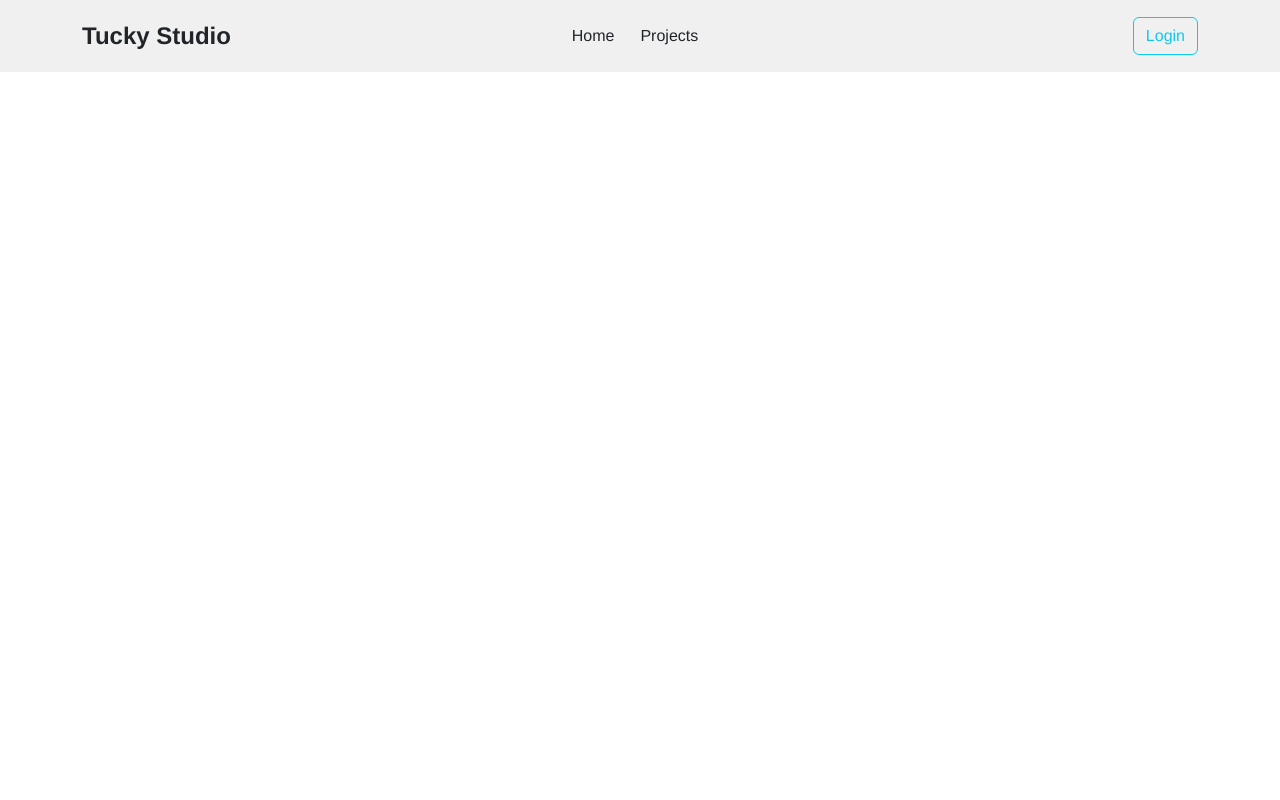
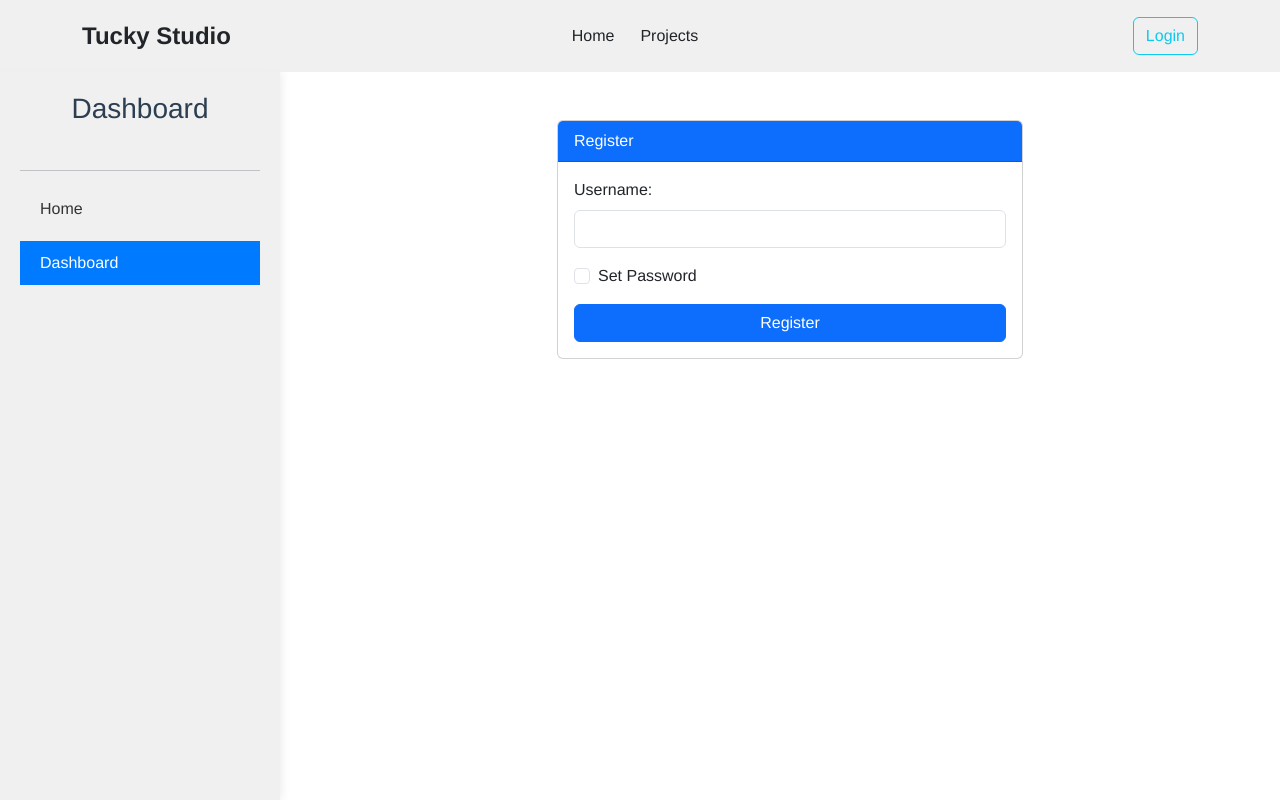
Before and after one commit to AIO-Develope/tuckystudiohomepage, a Vue app: page /account/dashboard in a window 1280 px wide. Built offline with nearby package versions, Linux system fonts and the light colour scheme.

Commit message:
add account admin

```diff
--- a/src/components/NavBar.vue
+++ b/src/components/NavBar.vue
@@ -1,7 +1,7 @@
 <template>
   <div class="nav-background">
     <div class="container">
-      <header class="d-flex flex-wrap align-items-center justify-content-center justify-content-md-between py-3 mb-4">
+      <header class="d-flex flex-wrap align-items-center justify-content-center justify-content-md-between py-3">
         <router-link to="/" class="d-flex align-items-center col-md-3 mb-2 mb-md-0 text-dark text-decoration-none fs-4">
           <strong id="HeadTitle">Tucky Studio</strong>
         </router-link>
@@ -81,7 +81,7 @@ export default {
       this.$router.push('/login');
     },
     goToAccount() {
-      this.$router.push('/account');
+      this.$router.push('/account/home');
     },
     getCookie(name) {
       const value = `; ${document.cookie}`;
--- a/src/components/user/AccountInformations.vue
+++ /dev/null
@@ -1,3 +0,0 @@
-<template>
-    account
-</template>
--- a/src/components/user/AccountLoginForm.vue
+++ b/src/components/user/AccountLoginForm.vue
@@ -53,7 +53,7 @@ export default {
   async mounted() {
     this.loggedIn = await verifyToken();
     if (this.loggedIn) {
-      this.$router.push('/account');
+      this.$router.push('/account/home');
     }
   },
   methods: {
--- /dev/null
+++ b/src/components/user/AccountSidebar.vue
@@ -0,0 +1,103 @@
+<template>
+  <div class="d-flex flex-row" id="app">
+    <!-- Sidebar -->
+    <div class="sidebar">
+      <div class="sidebar-header">
+        <h3>Dashboard</h3>
+      </div>
+      <hr>
+      <ul class="nav flex-column">
+        <li class="nav-item">
+          <button @click="goTo('/account/home')" :class="{ active: isCurrentPage('/account/home') }">
+            <i class="fas fa-home"></i> Home
+          </button>
+        </li>
+        <li class="nav-item">
+          <button @click="goTo('/account/dashboard')" :class="{ active: isCurrentPage('/account/dashboard') }">
+            <i class="fas fa-chart-bar"></i> Dashboard
+          </button>
+        </li>
+      </ul>
+    </div>
+
+    <div class="content">
+      <router-view></router-view>
+    </div>
+  </div>
+</template>
+
+<script>
+export default {
+  methods: {
+    isCurrentPage(route) {
+      return this.$route.path === route;
+    },
+    goTo(route) {
+      this.$router.push(route);
+    }
+  }
+};
+</script>
+
+<style scoped>
+#app {
+  height: calc(100vh - 72px);
+}
+
+.d-flex {
+  display: flex;
+}
+
+.flex-row {
+  flex-direction: row;
+}
+.sidebar {
+  width: 280px;
+  margin-right: 20px;
+  background-color: #f0f0f0;
+  padding: 20px;
+  box-shadow: 0 0 10px rgba(0, 0, 0, 0.1);
+  display: flex;
+  flex-direction: column;
+}
+
+.content {
+  flex-grow: 1;
+}
+
+
+.sidebar-header {
+  text-align: center;
+  margin-bottom: 20px;
+}
+
+.nav-item {
+  margin-bottom: 10px;
+}
+
+button {
+  display: flex;
+  align-items: center;
+  justify-content: flex-start;
+  padding: 10px;
+  width: 100%;
+  border: none;
+  background-color: transparent;
+  color: #333;
+  transition: background-color 0.3s ease;
+}
+
+button:hover {
+  background-color: #ddd;
+}
+
+button.active {
+  background-color: #007bff;
+  color: white;
+}
+
+button i {
+  margin-right: 10px;
+}
+
+</style>
--- /dev/null
+++ b/src/components/user/widgets/UserRegister.vue
@@ -0,0 +1,117 @@
+<template>
+    <div class="container mt-5">
+      <div v-if="!loggedIn" class="register-form">
+        <div class="row justify-content-center">
+          <div class="col-md-6">
+            <div class="card">
+              <div class="card-header bg-primary text-white">Register</div>
+              <div class="card-body">
+                <form @submit.prevent="register">
+                  <div class="mb-3">
+                    <label for="username" class="form-label">Username:</label>
+                    <input type="text" id="username" v-model="username" class="form-control" required>
+                  </div>
+                  <div class="mb-3 form-check">
+                    <input type="checkbox" id="setPassword" v-model="setPassword" class="form-check-input">
+                    <label for="setPassword" class="form-check-label">Set Password</label>
+                  </div>
+                  <div v-if="setPassword" class="mb-3">
+                    <label for="password" class="form-label">Password:</label>
+                    <input type="password" id="password" v-model="password" class="form-control" required>
+                  </div>
+                  <div class="d-grid">
+                    <button type="submit" class="btn btn-primary">Register</button>
+                  </div>
+                </form>
+              </div>
+              <div v-if="error" class="card-footer bg-danger text-white">{{ error }}</div>
+              <div v-if="success" class="card-footer bg-success text-white">{{ success }}</div>
+            </div>
+          </div>
+        </div>
+      </div>
+      <div v-else>
+        <div class="text-center mt-3">
+          <button @click="logout" class="btn btn-danger">Logout</button>
+        </div>
+      </div>
+    </div>
+  </template>
+
+  <script>
+  import config from '../../../../config';
+
+  export default {
+    data() {
+      return {
+        username: '',
+        password: '',
+        error: '',
+        success: '',
+        apiUrl: config.apiUrl,
+        setPassword: false // Initialize setPassword to false
+      };
+    },
+    async mounted() {
+      // Any initialization logic
+    },
+    methods: {
+      async register() {
+        try {
+          const requestBody = {
+            username: this.username
+          };
+          // Add password to request body if setPassword is true
+          if (this.setPassword) {
+            requestBody.password = this.password;
+          }
+          const response = await fetch(`${this.apiUrl}/admin/user/register`, {
+            method: 'POST',
+            headers: {
+              'Content-Type': 'application/json',
+              'Authorization': `${this.getToken()}`
+            },
+            body: JSON.stringify(requestBody)
+          });
+          const result = await response.json();
+          if (response.ok) {
+            this.error = '';
+            this.success = 'Successfully registered.';
+          } else {
+            this.success = '';
+            this.error = result.message;
+          }
+        } catch (error) {
+          console.error('Error:', error);
+          this.error = 'An error occurred. Please try again later.';
+        }
+      },
+      getToken() {
+        const cookies = document.cookie.split('; ');
+        const tokenCookie = cookies.find(cookie => cookie.startsWith('token='));
+        if (tokenCookie) {
+          return tokenCookie.split('=')[1];
+        }
+        return null;
+      }
+    }
+  };
+  </script>
+
+  <style>
+  .register-form {
+    animation: flyAndFadeIn 0.5s ease forwards;
+    opacity: 0;
+  }
+
+  @keyframes flyAndFadeIn {
+    from {
+      transform: translateY(-50px);
+      opacity: 0;
+    }
+    to {
+      transform: translateY(0);
+      opacity: 1;
+    }
+  }
+  </style>
--- /dev/null
+++ b/src/views/user/AccountDashboard.vue
@@ -0,0 +1,9 @@
+<template>
+
+    <UserRegister/>
+</template>
+
+<script setup>
+import UserRegister from '@/components/user/widgets/UserRegister.vue'
+
+</script>
--- /dev/null
+++ b/src/views/user/AccountHome.vue
@@ -0,0 +1,7 @@
+<template>
+    <div>test</div>
+</template>
+
+<script setup>
+
+</script>
--- a/src/views/user/AccountView.vue
+++ /dev/null
@@ -1,7 +0,0 @@
-<template>
-    <AccountInformations />
-</template>
-
-<script setup>
-import AccountInformations from '../../components/user/AccountInformations.vue';
-</script>
```
Also changed, not shown: src/routes.js (+14 -4 lines).
